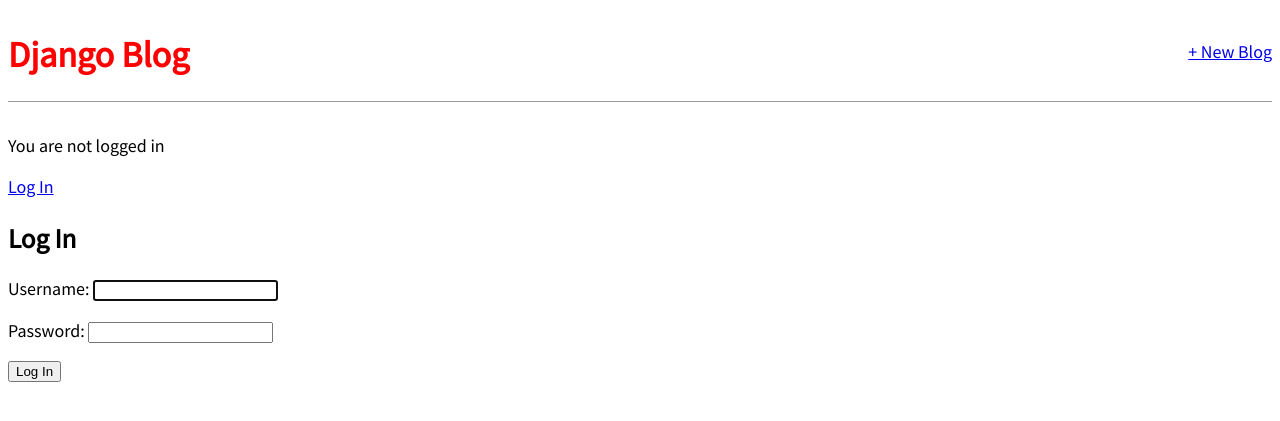
After one commit to jocnn/django_blog, a Django app: page /accounts/login/ in a window 1280 px wide. The commit adds this page. Shown: the top 421 px of the page. Run offline with Django 4.2, Linux system fonts and the light colour scheme.

Commit message:
se agregó acceso al login

```diff
--- a/django_project/settings.py
+++ b/django_project/settings.py
@@ -127,3 +127,4 @@
 # https://docs.djangoproject.com/en/4.0/ref/settings/#default-auto-field
 
 DEFAULT_AUTO_FIELD = "django.db.models.BigAutoField"
+LOGIN_REDIRECT_URL = "home"
--- a/django_project/urls.py
+++ b/django_project/urls.py
@@ -18,5 +18,6 @@
 
 urlpatterns = [
     path('admin/', admin.site.urls),
+    path('accounts/', include("django.contrib.auth.urls")),
     path("", include("blog.urls")),
 ]
--- a/templates/base.html
+++ b/templates/base.html
@@ -10,6 +10,7 @@
 		<link href="{% static 'css/base.css' %}" rel="stylesheet" />
 	</head>
 	<body>
+		<div>
 			<header>
 				<div class="nav-left">
 					<h1><a href="{% url 'home' %}">Django Blog</a></h1>
@@ -18,6 +19,12 @@
 					<a href="{% url 'post_new' %}">+ New Blog</a>
 				</div>
 			</header>
-		{% block content %} {% endblock content %}
+			{% if user.is_authenticated %}
+				<p>Hi {{ user.username }}</p>
+			{% else %}
+				<p>You are not logged in</p>
+				<a href="{% url 'login' %}">Log In</a>
+			{% endif %} {% block content %} {% endblock content %}
+		</div>
 	</body>
 </html>
--- /dev/null
+++ b/templates/registration/login.html
@@ -0,0 +1,7 @@
+{% extends 'base.html' %} {% block content %}
+<h2>Log In</h2>
+<form method="post">
+	{% csrf_token %} {{ form.as_p }}
+	<button type="submit">Log In</button>
+</form>
+{% endblock content %}
```
Lines whose indentation alone changed are shown as unchanged.
